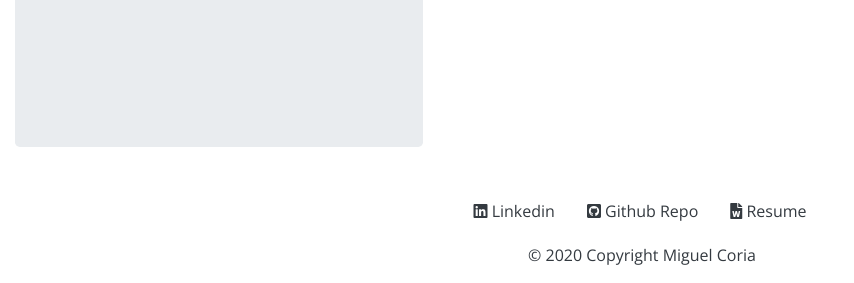
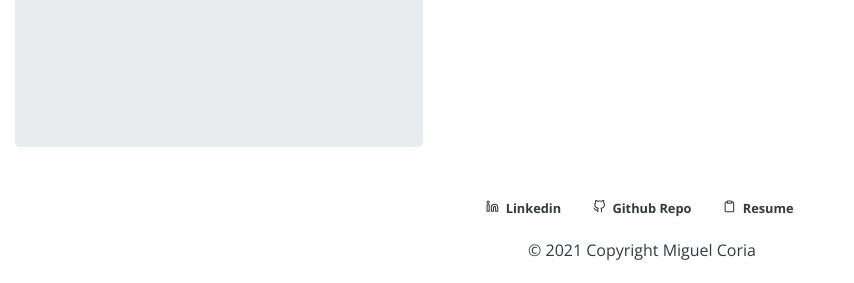
Before and after one commit to miguelcoria94/Impact, a Flask app: page /1 in a window 1280 px wide. Shown: the part 533-816 px from the top of the page, without its empty margins (0-854 px from the left). After the commit the page ends 793 px from the top, so only its background shows below. Run offline with Flask 2, Linux system fonts and the light colour scheme; data comes from the database, SQL or seed files in the repository; some libraries are stand-ins or nearby versions.

Commit message:
done with footer links

```diff
--- a/impact/static/styles/main.css
+++ b/impact/static/styles/main.css
@@ -164,6 +164,19 @@ textarea {
   padding: 1rem 0rem;
 }
 
+/* footer */
+
+.footer-link {
+  font-weight: bold;
+  font-size: 0.8rem;
+}
+
+.footer-icon {
+  height: 0.8rem !important;
+  width: 0.8rem !important;
+  margin-right: 0.2rem;
+}
+
 @media only screen and (max-width: 863px) {
   .home-header-title {
     font-size: 3rem;
--- a/impact/templates/base.html
+++ b/impact/templates/base.html
@@ -122,26 +122,30 @@
         style="background-color: #ffffff"
       >
         <a
-          class="text-dark m-3"
+          class="text-dark m-3 footer-link"
           target="_blank"
           href="https://www.linkedin.com/in/miguel-coria-273888130/"
-          ><i class="fab fa-linkedin"></i> Linkedin</a
+          ><span data-feather="linkedin" class="footer-icon"></span> Linkedin</a
         >
         <a
-          class="text-dark m-3"
+          class="text-dark m-3 footer-link"
           target="_blank"
           href="https://github.com/miguelcoria94"
-          ><i class="fab fa-github-square"></i> Github Repo</a
+          ><span data-feather="github" class="footer-icon"></span> Github
+          Repo</a
         >
         <a
-          class="text-dark m-3"
+          class="text-dark m-3 footer-link"
           target="_blank"
           href="https://docs.google.com/document/d/16_YpkY8Qy2cX0o2C9MWXYYrV6i9SFTaa2LbqC3lco7s/edit"
-          ><i class="fas fa-file-word"></i> Resume</a
+          ><span data-feather="clipboard" class="footer-icon"></span> Resume</a
         >
       </div>
-      <p class="text-dark pl-1 text-center" href="https://mcoria.com/">
-        © 2020 Copyright Miguel Coria
+      <p
+        class="text-dark pl-1 text-center footer-legal-text"
+        href="https://mcoria.com/"
+      >
+        © 2021 Copyright Miguel Coria
       </p>
     </footer>
     <script
```
